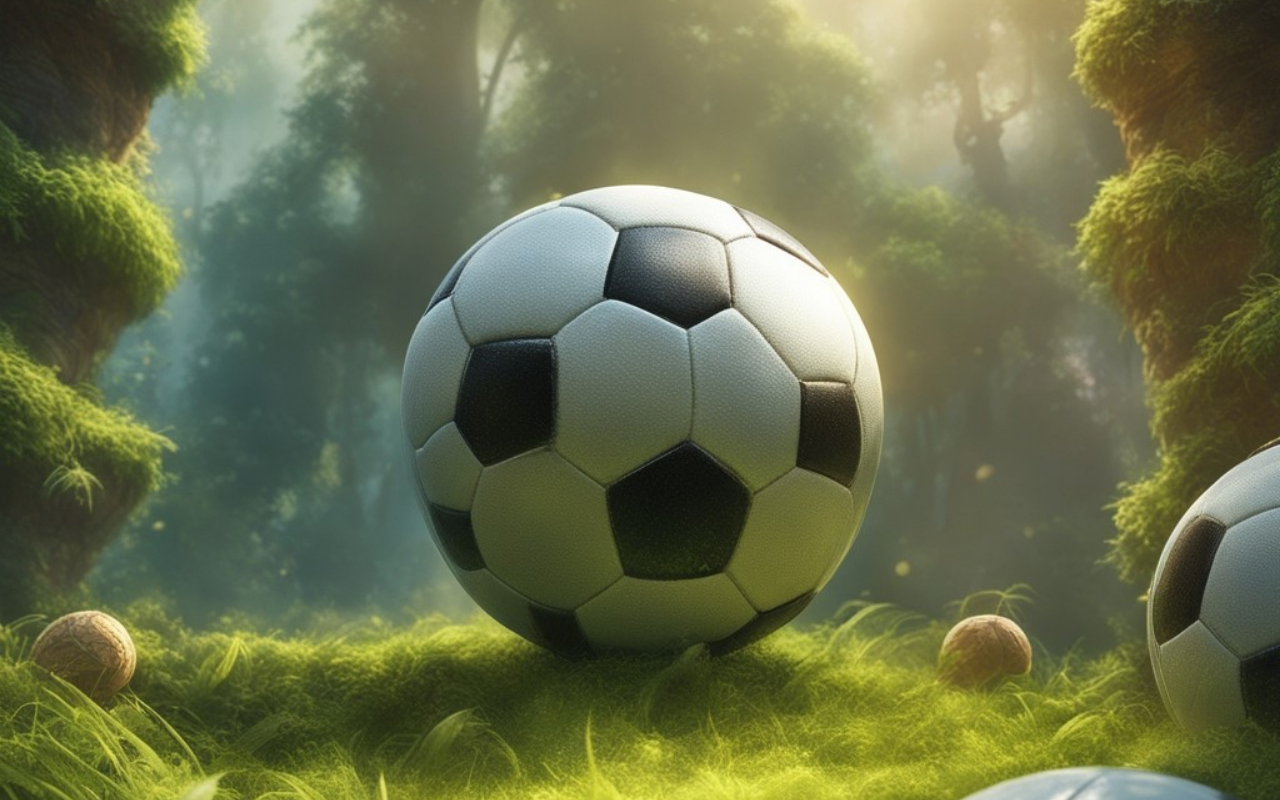
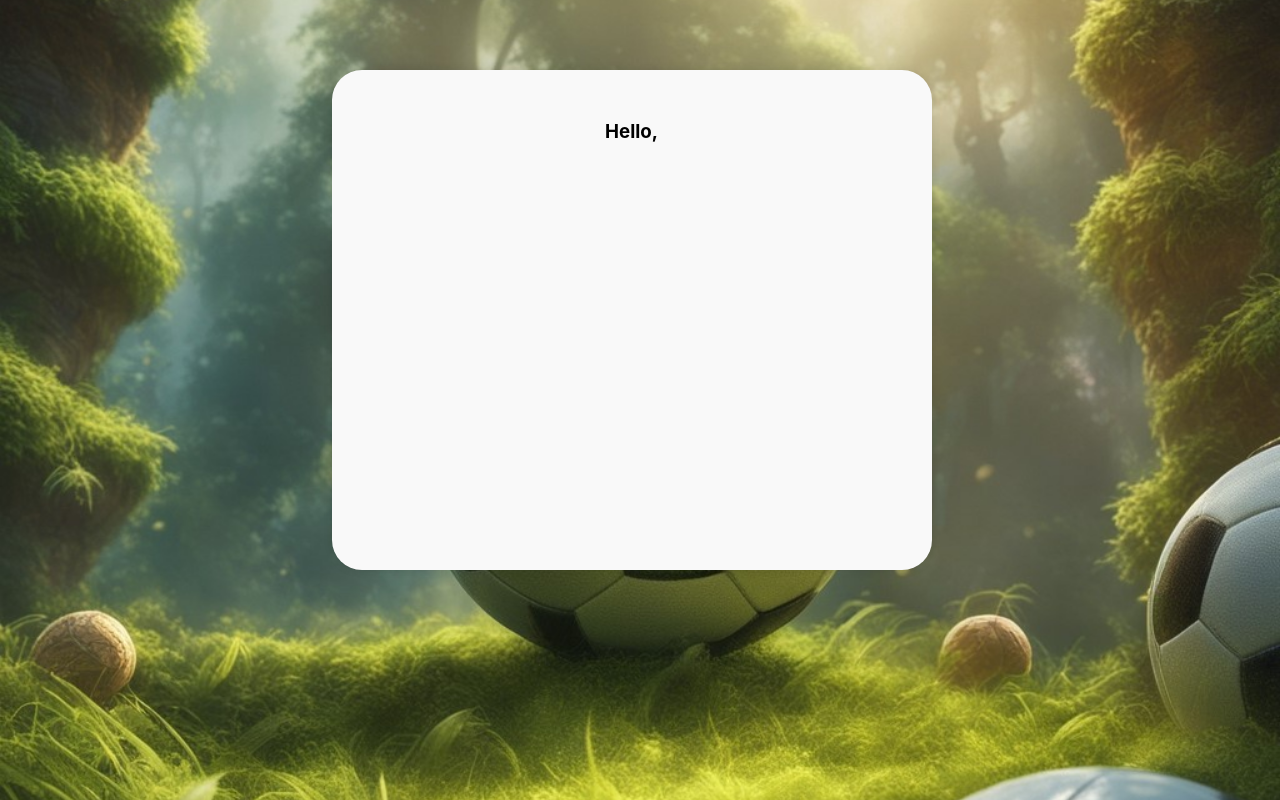
Before and after one commit to AmielCohen96/leagueClient, a React (Create React App) app: page /profile-page in a window 1280 px wide. Before the commit this address had no page. Built offline with nearby package versions, Linux system fonts and the light colour scheme.

Commit message:
profile page intro

```diff
--- a/src/App.js
+++ b/src/App.js
@@ -5,6 +5,7 @@ import SignupComponent from './components/SignupComponent';
 import './App.css'; // Import your CSS file
 import backgroundImg from './images/football.jpeg';
 import StreamPage from "./components/StreamPage";
+import ProfilePage from "./components/ProfilePage";
 
 const App = () => {
     const appStyle = {
@@ -24,6 +25,7 @@ const App = () => {
                         <Route path="/" element={<LoginComponent />} />
                         <Route path="/signup" element={<SignupComponent />} />
                         <Route path="/stream-page" element={<StreamPage />} />
+                        <Route path="/profile-page" element={<ProfilePage/>} />
                     </Routes>
                 </div>
             </Router>
--- a/src/components/LoginComponent.js
+++ b/src/components/LoginComponent.js
@@ -25,13 +25,14 @@ const LoginComponent = () => {
         event.preventDefault();
         try {
             const response = await axios.post('http://localhost:9124/login', null,{params: {
-                username,
-                password
-            }});
+                    username,
+                    password
+                }});
             console.log('Login response:', response.data);
             if (response.data.success) {
                 console.log("good")
-                window.location.href = '/stream-page';
+                // window.location.href = '/stream-page';
+                window.location.href = `/stream-page?username=${encodeURIComponent(username)}&password=${encodeURIComponent(password)}`;
                 // Redirect to dashboard
             } else {
                 console.log("bad")
@@ -46,10 +47,12 @@ const LoginComponent = () => {
 
     const startWithoutSignIn = () => {
         console.log('without')
+        window.location.href = '/stream-page';
     }
 
     const handleSignUp = () => {
         console.log('Redirecting to sign up page...');
+        window.location.href = '/signup';
     };
 
     return (
@@ -75,8 +78,8 @@ const LoginComponent = () => {
             </div>
             <div className="button-container">
                 <button onClick={handleSubmit}>Sign In</button>
-                <button onClick={handleSignUp}><Link to="/signup">Sign Up</Link></button>
-                <button><Link to="/stream-page">Start without Sign In</Link></button>
+                <button onClick={handleSignUp}>Sign Up</button>
+                <button onClick={startWithoutSignIn}>Start without Sign In</button>
             </div>
         </div>
     );
--- /dev/null
+++ b/src/components/ProfilePage.css
@@ -0,0 +1,13 @@
+.profile-container {
+    position: absolute;
+    top: 40%;
+    left: 47%;
+    transform: translate(-45%, -50%);
+    width: 500px; /* Set the width */
+    height: 400px; /* Set the height */
+    padding: 50px;
+    border-radius: 30px;
+    box-shadow: 0 0 10px rgba(0, 0, 0, 0.1);
+    background-color: #f9f9f9;
+
+}
--- /dev/null
+++ b/src/components/ProfilePage.js
@@ -0,0 +1,15 @@
+import React from 'react';
+import './ProfilePage.css';
+import axios from "axios";
+
+const ProfilePage = () => {
+
+    return(
+        <div className={"profile-container"}>
+            <h3>Hello,</h3>
+
+        </div>
+    );
+}
+
+export default ProfilePage;
--- a/src/components/StreamPage.css
+++ b/src/components/StreamPage.css
@@ -1,6 +1,6 @@
-h2 {
-    margin-top: 0;
-}
+/*h2 {*/
+/*    margin-top: 0;*/
+/*}*/
 
 h3 {
     text-align: center;
@@ -51,14 +51,6 @@ td {
     border: 1px solid black;
 }
 
-.navigation-bar {
-    background-color: #f0f0f0;
-    height: 50px;
-    width: 100%;
-    border-bottom: 1px solid black;
-    box-shadow: 0 4px 8px rgba(0, 0, 0, 0.2);
-}
-
 .button-container {
     text-align: center;
     margin-top: 10px;
@@ -71,3 +63,40 @@ td {
     font-size: 18px;
     width: 200px;
 }
+
+.navigation-bar {
+    background-color: #f0f0f0;
+    height: 50px;
+    width: 100%;
+    border-bottom: 1px solid black;
+    box-shadow: 0 4px 8px rgba(0, 0, 0, 0.2);
+    position: relative;
+}
+
+.navigation-bar h2 {
+    margin: 0; /* Remove default margin */
+    padding: 0; /* Remove default padding */
+    line-height: 50px; /* Vertically center the text */
+    margin-right: 60px; /* Space for the button */
+}
+
+.circular-button {
+    width: 40px;
+    height: 40px;
+    border-radius: 50%;
+    background-color: #7ecc7e; /* Example button color */
+    cursor: pointer;
+    position: absolute;
+    top: 50%;
+    right: 10px;
+    transform: translateY(-50%);
+    margin-top: 0;
+}
+
+.circular-button::after {
+    color: white;
+    display: flex;
+    justify-content: center;
+    align-items: center;
+    height: 100%; /* Ensure the pseudo-element takes up the full height */
+}
--- a/src/components/StreamPage.js
+++ b/src/components/StreamPage.js
@@ -2,24 +2,31 @@ import React, { useEffect, useState } from 'react';
 import './StreamPage.css';
 import axios from "axios";
 
-const StreamPage = ({ username }) => {
+const StreamPage = () => {
     const [teams, setTeams] = useState([]);
     const [roundResults, setRoundResults] = useState([]);
     const [currentRound, setCurrentRound] = useState(1);
     const [totalRounds, setTotalRounds] = useState(0);
     const [matches, setMatches] = useState([]);
     const [seasonEnded, setSeasonEnded] = useState(false);
+    const [username, setUsername] = useState('');
+    const [password, setPassword] = useState('');
+
 
     useEffect(() => {
         const fetchTeams = async () => {
             try {
                 const response = await axios.get('http://localhost:9124/generateTeams');
                 setTeams(response.data);
+                const params = new URLSearchParams(window.location.search);
+                const username = params.get('username');
+                const password = params.get('password');
+                setUsername(username);
+                setPassword(password);
             } catch (error) {
                 console.error('Error fetching teams:', error);
             }
         };
-
         fetchTeams();
     }, []);
 
@@ -131,10 +138,17 @@ const StreamPage = ({ username }) => {
         setTeams(sortedTeams);
     };
 
+    const handleProfile = () => {
+        console.log('Redirecting to profile page...');
+        window.location.href = '/profile-page';
+    };
+
+
     return (
         <div className="welcome-container">
             <div className="navigation-bar">
                 <h2>Hello {username}</h2>
+                <button onClick={handleProfile} className={"circular-button"}>P</button>
             </div>
             <div className="tables-container">
                 <div className="left-table">
```
